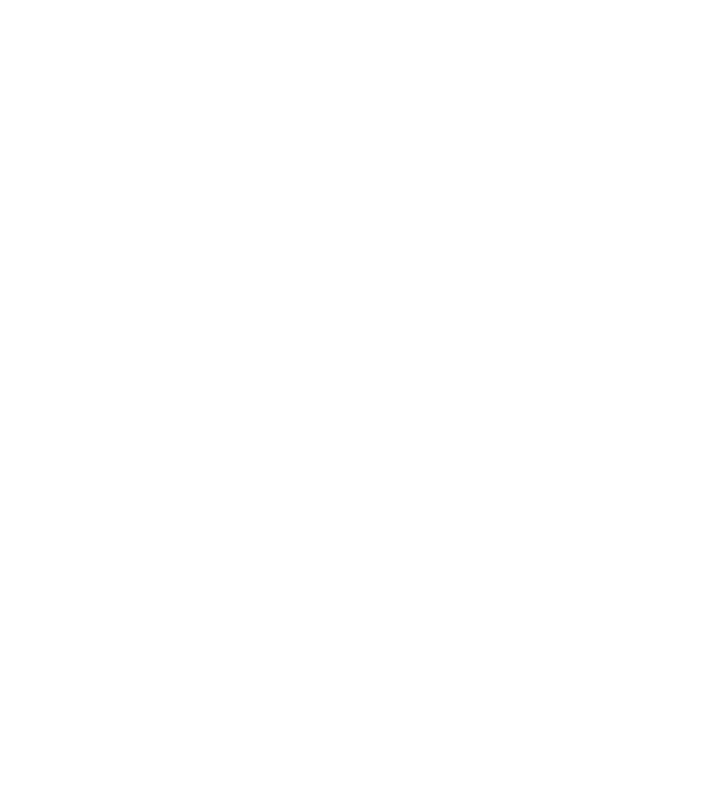
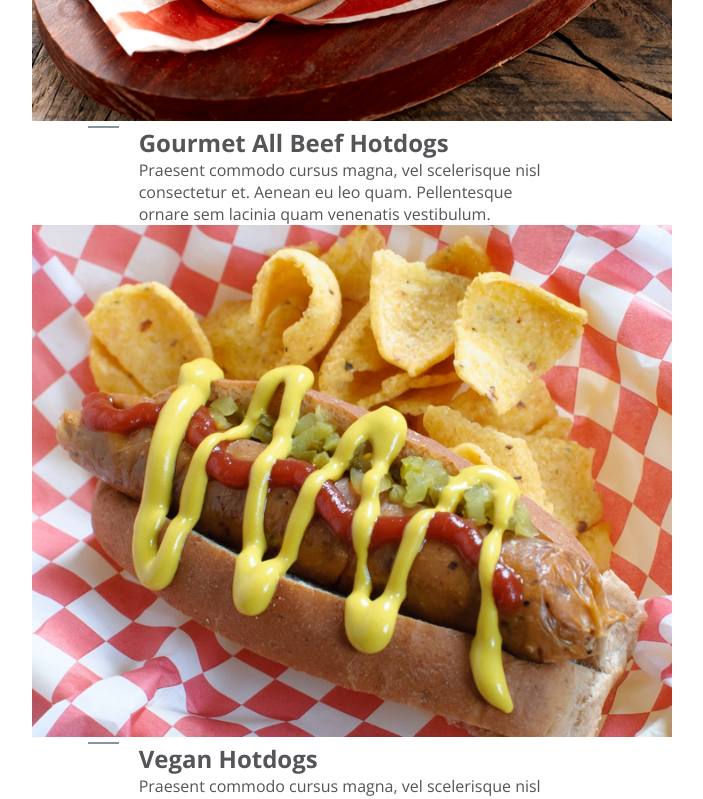
Before and after one commit to gracektay/hotdog-react-app, a React (Create React App) app: page / in a window 1280 px wide. Shown: the part 1720-2519 px from the top of the page, without its empty margins (288-991 px from the left). Before the commit the page ends 1328 px from the top, so only its background shows below. Built offline with nearby package versions, Linux system fonts and the light colour scheme.

Commit message:
Working on content rows. WIP

```diff
--- a/src/App/App.css
+++ b/src/App/App.css
@@ -2,3 +2,8 @@
     min-height: calc(100vh - 76px);
     background-color: var(--background-color);
 }
+
+.ContentGrid {
+    max-width: 1440px;
+    margin: 0 auto;
+}
--- a/src/App/App.js
+++ b/src/App/App.js
@@ -3,6 +3,10 @@ import PictureGrid from './Picture_Grid/Picture_Grid'
 import Menu from './Menu/Menu'
 import IntroBanner from './Intro_Banner/Intro_Banner'
 import Footer from './Footer/Footer';
+import ContentRow from './Content_Row/Content_Row'
+import hdbeef from "./Assets/content/hotdog_beef.png";
+import hdvegan from "./Assets/content/hotdog_vegan.png";
+import hdvegetarian from "./Assets/content/hotdog_vegetarian.png";
 import './App.css'
 
 class App extends Component {
@@ -13,6 +17,14 @@ class App extends Component {
                 <Menu />
                 <IntroBanner />
                 <Footer />
+                <div class="ContentGrid">
+                    <ContentRow url={hdbeef} alt="Beef Hotdog" headline="Gourmet All Beef Hotdogs"
+                    text="Praesent commodo cursus magna, vel scelerisque nisl consectetur et. Aenean eu leo quam. Pellentesque ornare sem lacinia quam venenatis vestibulum."/>
+                    <ContentRow url={hdvegan} alt="Vegan Hotdog"headline="Vegan Hotdogs"
+                    text="Praesent commodo cursus magna, vel scelerisque nisl consectetur et. Aenean eu leo quam. Pellentesque ornare sem lacinia quam venenatis vestibulum."/>
+                    <ContentRow url={hdvegetarian} alt="Vegetarian Hotdog"headline="Vegetarian Hotdogs"
+                    text="Praesent commodo cursus magna, vel scelerisque nisl consectetur et. Aenean eu leo quam. Pellentesque ornare sem lacinia quam venenatis vestibulum."/>
+                </div>
             </div>
         );
     }
--- a/src/App/Content_Row/Content_Row.css
+++ b/src/App/Content_Row/Content_Row.css
@@ -0,0 +1,37 @@
+.ContentRow {
+  display: flex;
+  align-items: center;
+  justify-content: center;
+  background-color: white;
+  flex-direction: column;
+  flex-wrap: wrap;
+}
+
+.BlockImage,
+.BlockText {
+    display: block;
+    flex: 1;
+    width: 50%;
+  height: 576px;
+}
+
+.BlockImage img {
+  object-fit: cover;
+  width: 100%;
+}
+
+.BlockText h2,
+p {
+  width: 66.66667%;
+  text-align: left;
+  margin: 0 auto;
+}
+
+.BlockText h2:before {
+    content: "";
+    background-color: #84959c;
+    width: 31px;
+    height: 2px;
+    float: left;
+    margin-left: -51px;
+  }
--- a/src/App/Content_Row/Content_Row.js
+++ b/src/App/Content_Row/Content_Row.js
@@ -0,0 +1,31 @@
+import React, { Component } from "react";
+import "./Content_Row.css";
+import hdbeef from "../Assets/content/hotdog_beef.png";
+
+export default class ContentRow extends Component {
+  render() {
+    return (
+      <div class="ContentRow">
+        <BlockImage url={this.props.url} alt={this.props.alt} />
+        <BlockText headline={this.props.headline} text={this.props.text} />
+      </div>
+    );
+  }
+}
+
+function BlockImage(props) {
+  return (
+    <div class="BlockImage">
+      <img src={props.url} alt={props.alt} />
+    </div>
+  );
+}
+
+function BlockText(props) {
+  return (
+    <div class="BlockText">
+      <h2>{props.headline}</h2>
+      <p>{props.text}</p>
+    </div>
+  );
+}
```
